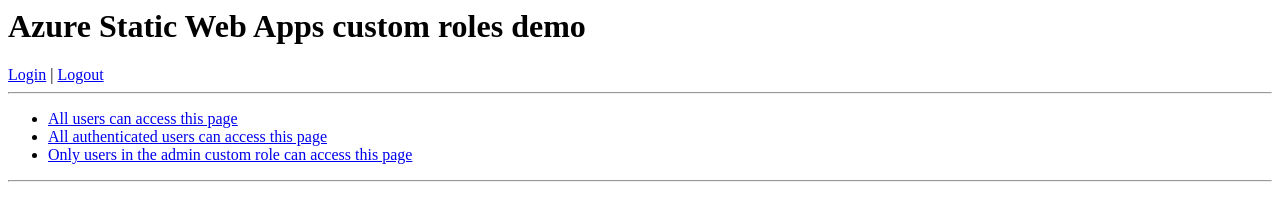
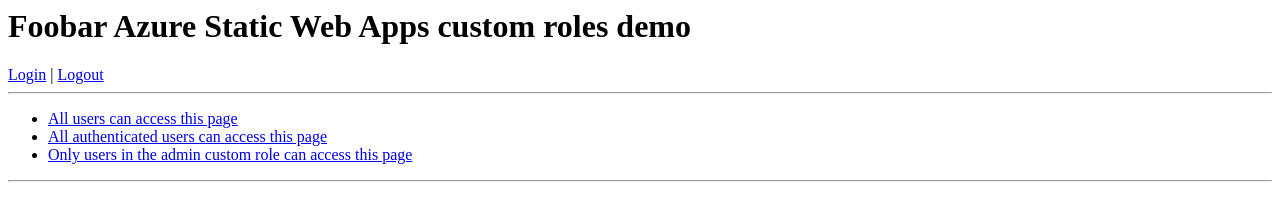
Before and after one commit to SteffenBraeunig/my-custom-roles-app, a plain HTML site: page frontend/index.html in a window 1280 px wide. Drawn offline with Linux system fonts and the light colour scheme; no server answers.

Commit message:
Update index.html

```diff
--- a/frontend/index.html
+++ b/frontend/index.html
@@ -13,7 +13,7 @@
 </head>
 
 <body>
-    <h1>Azure Static Web Apps custom roles demo</h1>
+    <h1>Foobar Azure Static Web Apps custom roles demo</h1>
     <div>
         <a href="/.auth/login/aad">Login</a> | <a href="/.auth/logout">Logout</a>
     </div>
```
